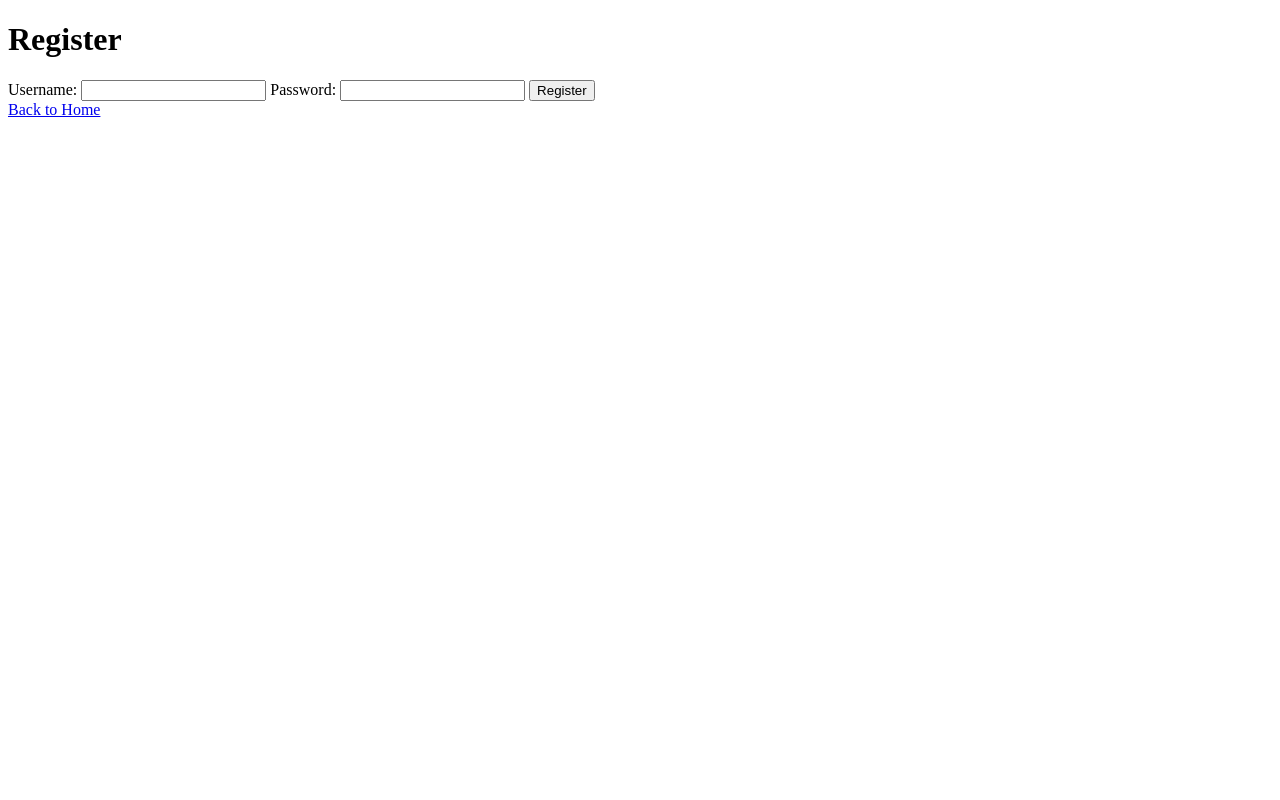
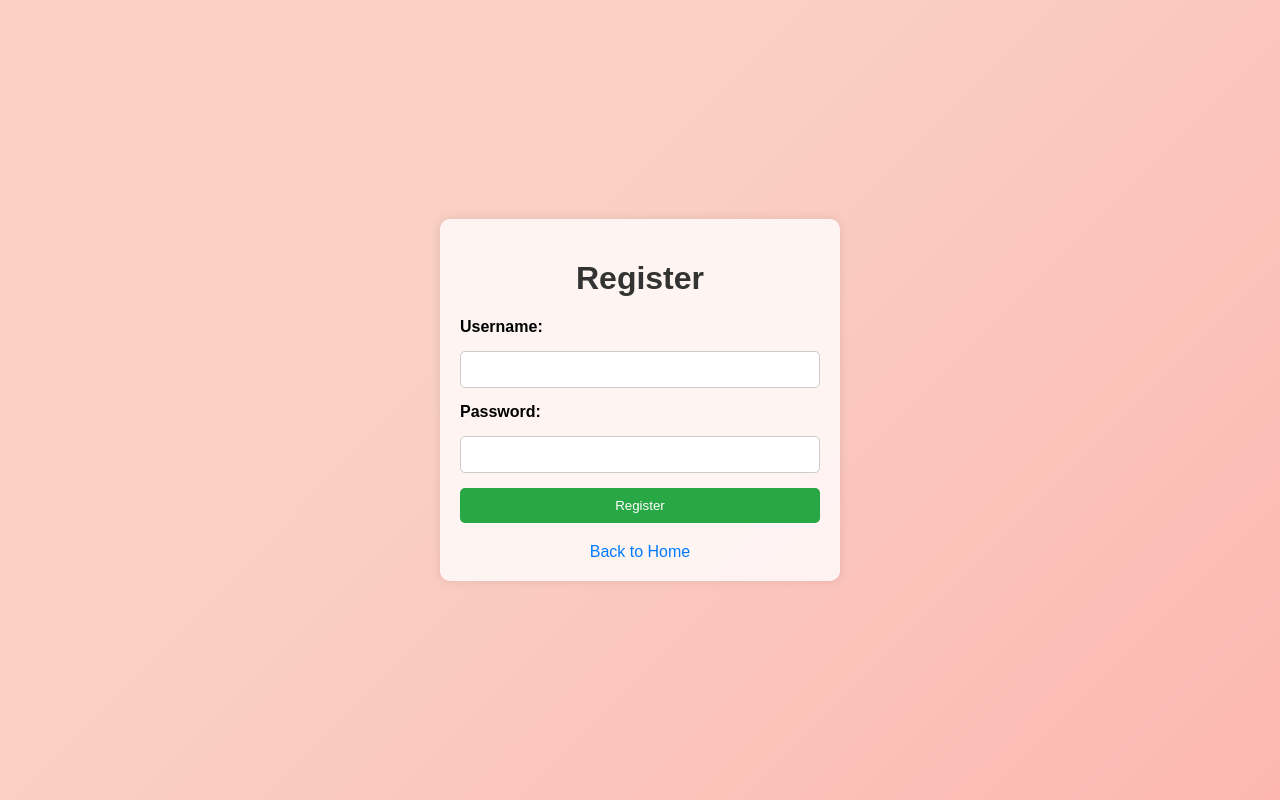
Before and after one commit to RIJO888-code/second, a website: page register.html in a window 1280 px wide. Drawn offline with Linux system fonts and the light colour scheme; the site is published under a folder, as on GitHub Pages, so addresses that start at the root find nothing.

Commit message:
Update register.html

```diff
--- a/register.html
+++ b/register.html
@@ -4,7 +4,7 @@
   <meta charset="UTF-8">
   <meta name="viewport" content="width=device-width, initial-scale=1.0">
   <title>Register</title>
-  <link rel="stylesheet" href="/styles.css">
+  <link rel="stylesheet" href="./public/styles.css">
 </head>
 <body>
   <div class="container">
```
